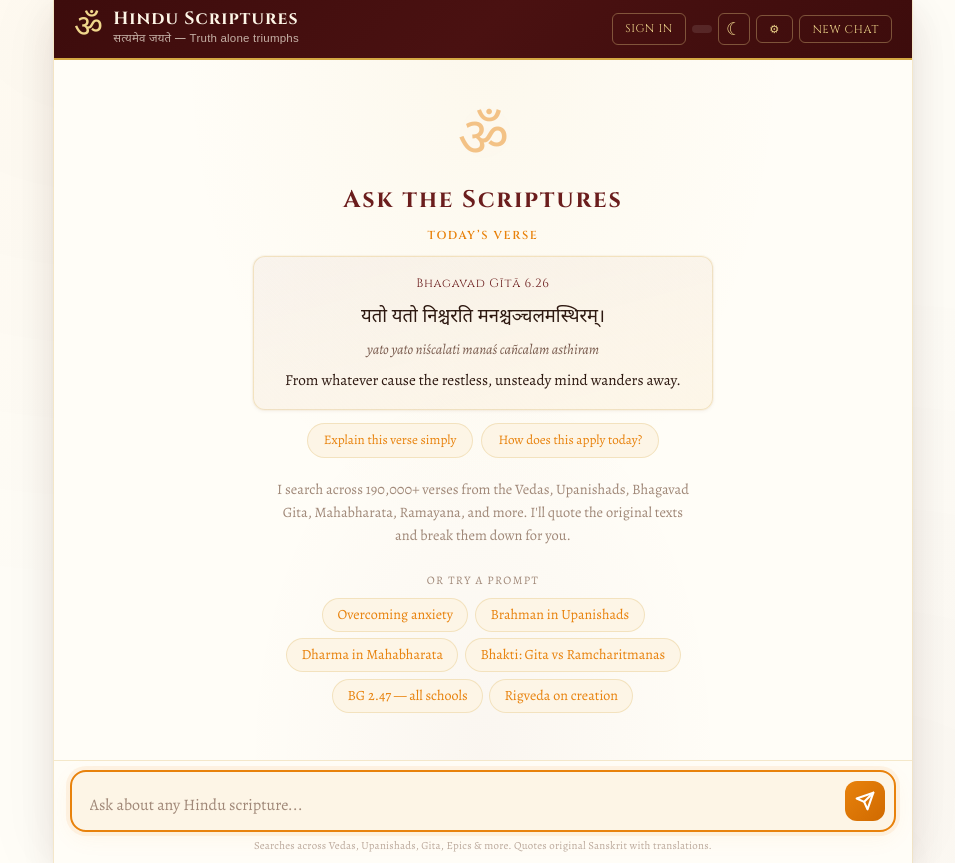
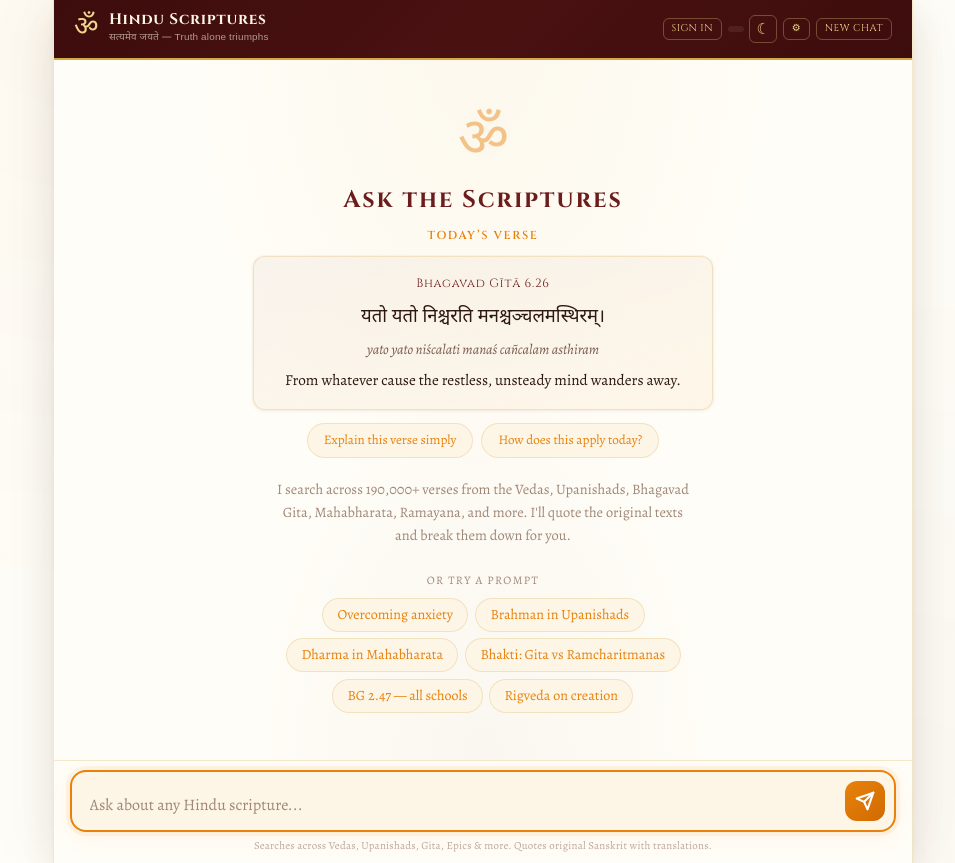
Before and after one commit to snjvkthrvn/hindu-scriptures-rag, a Flask app: page / in a window 1280 px wide. Shown: the whole page, without its empty margins (157-1112 px from the left). Run offline with Flask 3, Linux system fonts and the light colour scheme; data that the repository does not hold is empty.

Commit message:
RAG UI: template updates, favicon, and style refinements
- Add static favicon.svg and link from index and login templates.
- Adjust login template and index for consistency with current UI.
- Extend style.css (layout, components, responsive tweaks).

Made-with: Cursor

```diff
--- a/scripts/rag/static/css/style.css
+++ b/scripts/rag/static/css/style.css
@@ -132,18 +132,17 @@ body::before {
    ========================================================================== */
 .chat-header {
     flex-shrink: 0;
-    min-height: var(--header-h);
+    height: var(--header-h);
     display: flex;
     align-items: center;
     justify-content: space-between;
-    padding: 0.5rem 1.25rem;
+    padding: 0 1.25rem;
     background: var(--header-bg);
     color: var(--header-text);
     border-bottom: 2px solid var(--gold);
     z-index: 10;
     position: relative;
-    gap: 0.75rem;
-    flex-wrap: nowrap;
+    gap: 0.5rem;
     overflow: hidden;
 }
 .chat-header::after {
@@ -168,53 +167,59 @@ body::before {
 }
 .header-om {
     font-family: var(--font-sanskrit);
-    font-size: 2rem;
+    font-size: 1.7rem;
     color: var(--gold-light);
     line-height: 1;
 }
 .header-title {
     font-family: var(--font-display);
-    font-size: 1.1rem;
+    font-size: 0.95rem;
     font-weight: 700;
-    letter-spacing: 0.06em;
+    letter-spacing: 0.05em;
     line-height: 1.2;
 }
 .header-sub {
     font-family: var(--font-sanskrit);
-    font-size: 0.72rem;
-    opacity: 0.7;
+    font-size: 0.62rem;
+    opacity: 0.6;
     letter-spacing: 0.02em;
+    white-space: nowrap;
+    overflow: hidden;
+    text-overflow: ellipsis;
+    max-width: 200px;
 }
 .header-right {
     display: flex;
     align-items: center;
-    gap: 0.4rem;
+    gap: 0.35rem;
     flex-shrink: 1;
     min-width: 0;
-    flex-wrap: nowrap;
+    overflow: hidden;
 }
 .corpus-badge {
-    font-size: 0.7rem;
-    background: rgba(255,255,255,0.1);
-    padding: 0.25rem 0.6rem;
+    font-size: 0.58rem;
+    background: rgba(255,255,255,0.08);
+    padding: 0.2rem 0.5rem;
     border-radius: 20px;
-    letter-spacing: 0.03em;
+    letter-spacing: 0.02em;
     white-space: nowrap;
+    flex-shrink: 0;
 }
 .header-btn {
     font-family: var(--font-display);
-    font-size: 0.7rem;
-    letter-spacing: 0.06em;
+    font-size: 0.62rem;
+    letter-spacing: 0.05em;
     text-transform: uppercase;
     background: transparent;
     color: var(--gold-light);
-    border: 1px solid rgba(240, 215, 140, 0.35);
+    border: 1px solid rgba(240, 215, 140, 0.3);
     border-radius: 6px;
-    padding: 0.35rem 0.75rem;
+    padding: 0.25rem 0.5rem;
     cursor: pointer;
     transition: all 0.3s var(--ease-out-expo);
     white-space: nowrap;
     flex-shrink: 0;
+    line-height: 1.2;
 }
 .header-btn:hover {
     background: rgba(240, 215, 140, 0.14);
@@ -228,23 +233,25 @@ body::before {
 .header-auth {
     display: flex;
     align-items: center;
-    flex-wrap: nowrap;
-    gap: 0.35rem;
-    justify-content: flex-end;
+    gap: 0.3rem;
+    overflow: hidden;
 }
 .header-auth .auth-guest-hint {
-    padding: 0.2rem 0.5rem;
-    border-radius: 8px;
+    padding: 0.15rem 0.4rem;
+    border-radius: 6px;
     background: rgba(255, 255, 255, 0.08);
     border: 1px solid rgba(240, 215, 140, 0.22);
-    max-width: 160px;
+    max-width: 120px;
+    font-size: 0.58rem;
+    overflow: hidden;
+    text-overflow: ellipsis;
 }
 
 /* Theme toggle */
 .theme-toggle {
-    width: 32px;
-    height: 32px;
-    border: 1px solid rgba(240, 215, 140, 0.35);
+    width: 28px;
+    height: 28px;
+    border: 1px solid rgba(240, 215, 140, 0.3);
     border-radius: 6px;
     background: transparent;
     color: var(--gold-light);
@@ -252,7 +259,8 @@ body::before {
     display: flex;
     align-items: center;
     justify-content: center;
-    font-size: 1.1rem;
+    font-size: 0.95rem;
+    flex-shrink: 0;
     transition: all 0.3s var(--ease-out-expo);
     padding: 0;
 }
--- a/scripts/rag/templates/index.html
+++ b/scripts/rag/templates/index.html
@@ -5,6 +5,7 @@
     <meta name="viewport" content="width=device-width, initial-scale=1.0">
     <title>Hindu Scriptures — Ask the Texts</title>
     <meta name="theme-color" content="#3D0C0C">
+    <link rel="icon" type="image/svg+xml" href="{{ url_for('static', filename='favicon.svg') }}">
     <link rel="preconnect" href="https://fonts.googleapis.com">
     <link rel="preconnect" href="https://fonts.gstatic.com" crossorigin>
     <link href="https://fonts.googleapis.com/css2?family=Cinzel:wght@400;600;700&family=Alegreya:ital,wght@0,400;0,500;0,600;0,700;1,400&family=Noto+Sans+Devanagari:wght@400;600&family=JetBrains+Mono:wght@400&display=swap" rel="stylesheet">
--- a/scripts/rag/templates/login.html
+++ b/scripts/rag/templates/login.html
@@ -5,6 +5,7 @@
     <meta name="viewport" content="width=device-width, initial-scale=1.0">
     <title>{% if register_mode %}Create account{% else %}Sign in{% endif %} — Hindu Scriptures</title>
     <meta name="theme-color" content="#3D0C0C">
+    <link rel="icon" type="image/svg+xml" href="{{ url_for('static', filename='favicon.svg') }}">
     <script>
     (function () {
         var t = localStorage.getItem("hs-theme");
@@ -56,7 +57,7 @@
                 <input class="auth-input" id="password2" type="password" name="password2" required autocomplete="new-password">
                 {% endif %}
 
-                <button type="submit" class="auth-submit header-btn">
+                <button type="submit" class="auth-submit">
                     {% if register_mode %}Register{% else %}Sign in{% endif %}
                 </button>
             </form>
```
Also changed, not shown: other parts of scripts/rag/static/css/style.css (+41 -19 lines), scripts/rag/static/favicon.svg (added).
